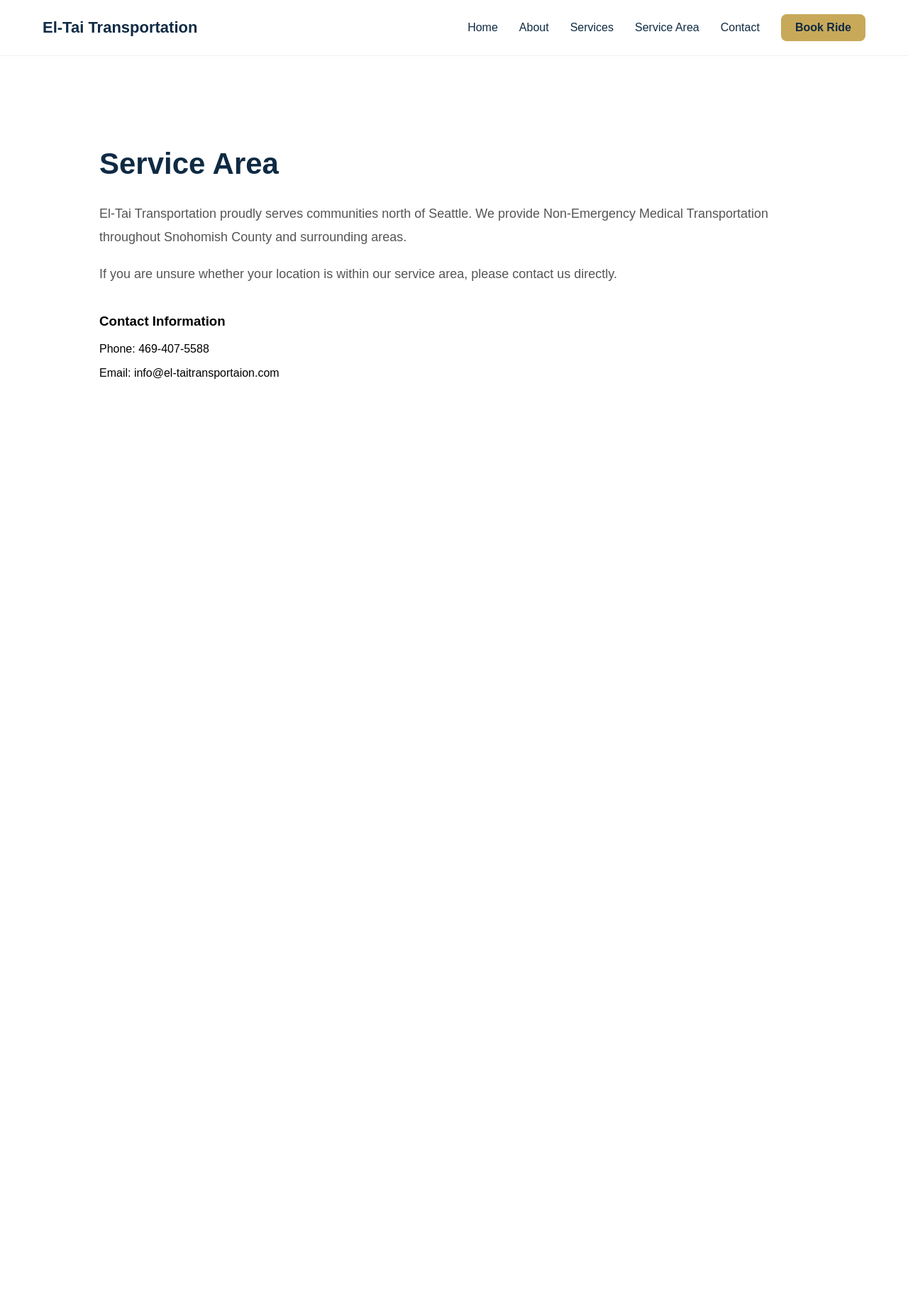
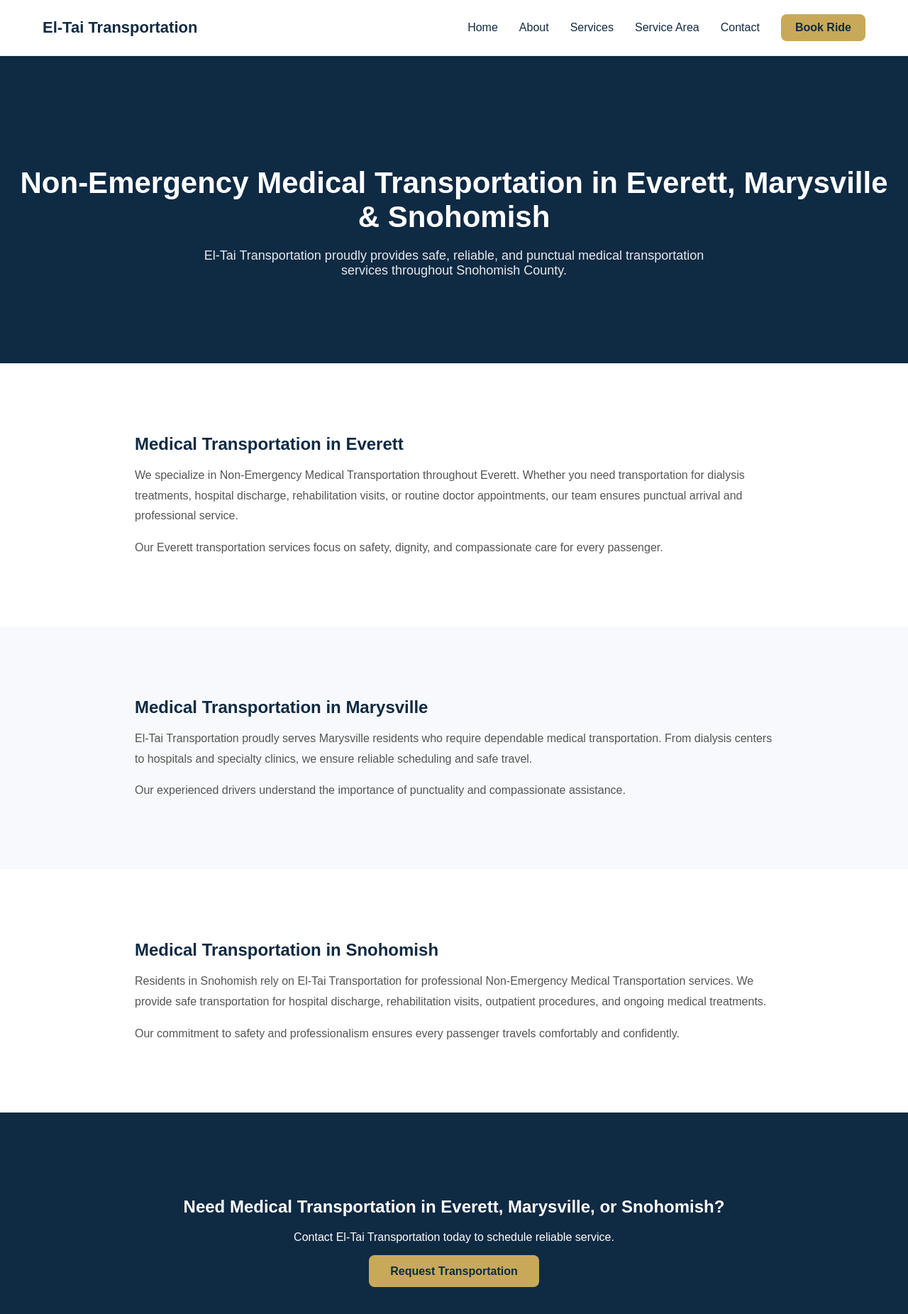
Before and after one commit to WillieKM/el-tai-nemt-v2, a Next.js app: page /service-area in a window 1280 px wide. Shown: the top 1852 px of the page at 71% size. Before the commit the page ends 800 px from the top, so only its background shows below. Built offline with nearby package versions, Linux system fonts and the light colour scheme.

Commit message:
Update page.tsx

```diff
--- a/app/service-area/page.tsx
+++ b/app/service-area/page.tsx
@@ -1,32 +1,126 @@
 export const metadata = {
-  title: "Service Areas | NEMT North of Seattle",
+  title: "Medical Transportation in Everett, Marysville & Snohomish | El-Tai Transportation",
   description:
-    "El-Tai Transportation serves communities north of Seattle with reliable Non-Emergency Medical Transportation for medical appointments, dialysis, rehabilitation, and hospital discharge.",
+    "Non-Emergency Medical Transportation in Everett, Marysville, and Snohomish. Dialysis, hospital discharge, rehabilitation visits, and doctor appointments."
 };
 
 export default function ServiceArea() {
   return (
-    <main style={{ fontFamily: "Arial, sans-serif", padding: "100px 20px", maxWidth: "1000px", margin: "0 auto" }}>
+    <main style={{ fontFamily: "Arial, sans-serif" }}>
 
-      <h1 style={{ fontSize: "42px", color: "#0F2A43", marginBottom: "30px" }}>
-        Service Area
-      </h1>
+      {/* HERO */}
+      <section
+        style={{
+          background: "#0F2A43",
+          color: "white",
+          textAlign: "center",
+          padding: "120px 20px"
+        }}
+      >
+        <h1 style={{ fontSize: "42px", marginBottom: "20px" }}>
+          Non-Emergency Medical Transportation in Everett, Marysville & Snohomish
+        </h1>
 
-      <p style={{ fontSize: "18px", lineHeight: 1.8, color: "#555" }}>
-        El-Tai Transportation proudly serves communities north of Seattle.
-        We provide Non-Emergency Medical Transportation throughout Snohomish
-        County and surrounding areas.
-      </p>
+        <p style={{
+          maxWidth: "750px",
+          margin: "0 auto",
+          fontSize: "18px",
+          opacity: 0.9
+        }}>
+          El-Tai Transportation proudly provides safe, reliable, and punctual
+          medical transportation services throughout Snohomish County.
+        </p>
+      </section>
 
-      <p style={{ fontSize: "18px", lineHeight: 1.8, color: "#555", marginTop: "20px" }}>
-        If you are unsure whether your location is within our service area,
-        please contact us directly.
-      </p>
+      {/* EVERETT */}
+      <section style={{ padding: "80px 20px", maxWidth: "900px", margin: "0 auto" }}>
+        <h2 style={{ color: "#0F2A43", marginBottom: "15px" }}>
+          Medical Transportation in Everett
+        </h2>
 
-      <h3 style={{ marginTop: "40px" }}>Contact Information</h3>
+        <p style={{ lineHeight: 1.8, color: "#555" }}>
+          We specialize in Non-Emergency Medical Transportation throughout Everett.
+          Whether you need transportation for dialysis treatments, hospital discharge,
+          rehabilitation visits, or routine doctor appointments, our team ensures
+          punctual arrival and professional service.
+        </p>
 
-      <p>Phone: 469-407-5588</p>
-      <p>Email: info@el-taitransportaion.com</p>
+        <p style={{ lineHeight: 1.8, color: "#555" }}>
+          Our Everett transportation services focus on safety, dignity, and
+          compassionate care for every passenger.
+        </p>
+      </section>
+
+      {/* MARYSVILLE */}
+      <section style={{ background: "#F7F9FC", padding: "80px 20px" }}>
+        <div style={{ maxWidth: "900px", margin: "0 auto" }}>
+          <h2 style={{ color: "#0F2A43", marginBottom: "15px" }}>
+            Medical Transportation in Marysville
+          </h2>
+
+          <p style={{ lineHeight: 1.8, color: "#555" }}>
+            El-Tai Transportation proudly serves Marysville residents who require
+            dependable medical transportation. From dialysis centers to hospitals
+            and specialty clinics, we ensure reliable scheduling and safe travel.
+          </p>
+
+          <p style={{ lineHeight: 1.8, color: "#555" }}>
+            Our experienced drivers understand the importance of punctuality
+            and compassionate assistance.
+          </p>
+        </div>
+      </section>
+
+      {/* SNOHOMISH */}
+      <section style={{ padding: "80px 20px", maxWidth: "900px", margin: "0 auto" }}>
+        <h2 style={{ color: "#0F2A43", marginBottom: "15px" }}>
+          Medical Transportation in Snohomish
+        </h2>
+
+        <p style={{ lineHeight: 1.8, color: "#555" }}>
+          Residents in Snohomish rely on El-Tai Transportation for professional
+          Non-Emergency Medical Transportation services. We provide safe
+          transportation for hospital discharge, rehabilitation visits,
+          outpatient procedures, and ongoing medical treatments.
+        </p>
+
+        <p style={{ lineHeight: 1.8, color: "#555" }}>
+          Our commitment to safety and professionalism ensures every passenger
+          travels comfortably and confidently.
+        </p>
+      </section>
+
+      {/* CTA */}
+      <section
+        style={{
+          background: "#0F2A43",
+          color: "white",
+          textAlign: "center",
+          padding: "100px 20px"
+        }}
+      >
+        <h2 style={{ marginBottom: "20px" }}>
+          Need Medical Transportation in Everett, Marysville, or Snohomish?
+        </h2>
+
+        <p style={{ marginBottom: "30px" }}>
+          Contact El-Tai Transportation today to schedule reliable service.
+        </p>
+
+        <a
+          href="/contact"
+          style={{
+            background: "#C8A95A",
+            padding: "14px 30px",
+            borderRadius: "8px",
+            textDecoration: "none",
+            color: "#0F2A43",
+            fontWeight: 600
+          }}
+        >
+          Request Transportation
+        </a>
+      </section>
 
     </main>
   );
```
